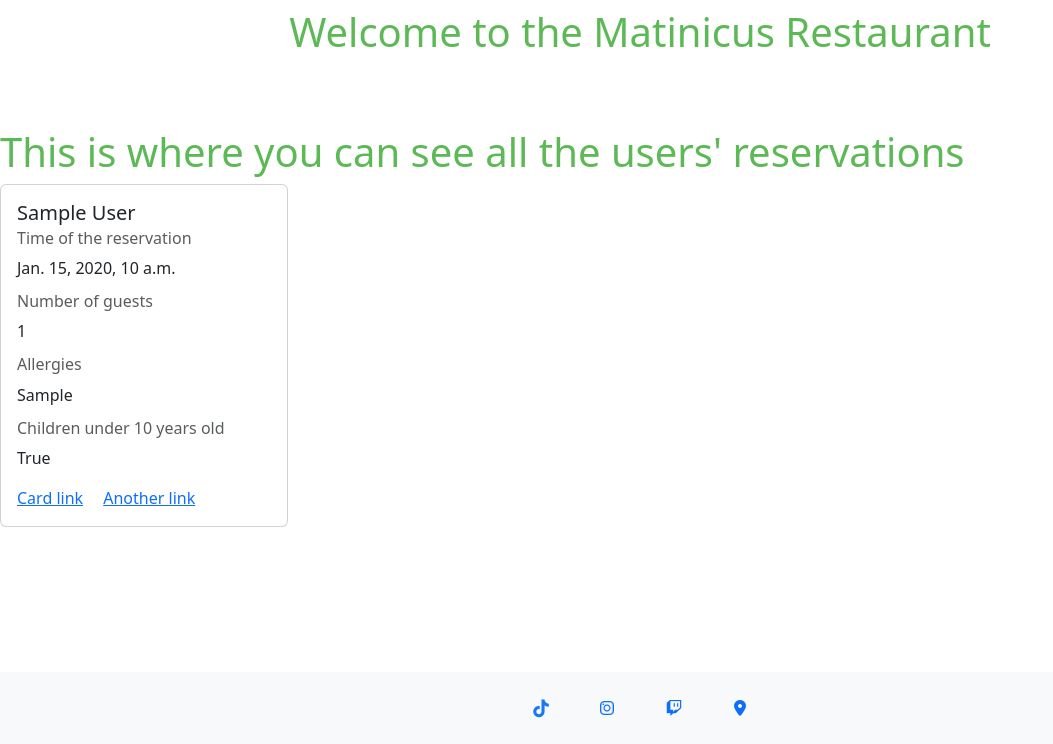
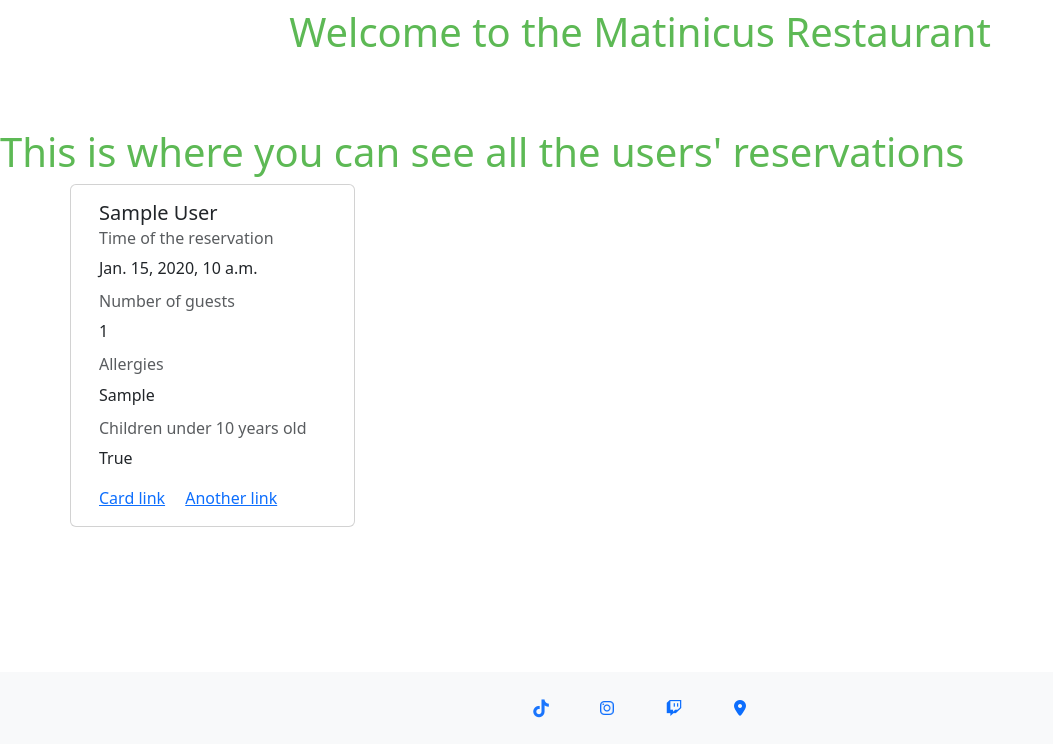
Before and after one commit to DevFabrizio/Fabrizio-Project-Four, a Django app: page /user_reservations.html/ in a window 1280 px wide. Shown: the part 56-800 px from the top of the page, without its empty margins (0-1053 px from the left). Run offline with Django 3.2, Linux system fonts and the light colour scheme; a user stored in the database is signed in; tables that the repository leaves empty hold one stand-in row (values such as "Sample post"); some libraries are stand-ins or nearby versions.

Commit message:
add responiseveness for the cards in the users' res page

```diff
--- a/static/css/style.css
+++ b/static/css/style.css
@@ -1,3 +1,5 @@
+
+
 /* header section */
 
 h1 {
@@ -5,6 +7,12 @@ h1 {
     margin-top: 4rem;
 }
 
+/* main section */
+
+main {
+    margin-bottom: 5rem;
+}
+
 /* footer section */
 
 .fixed-bottom {
--- a/templates/user_reservations.html
+++ b/templates/user_reservations.html
@@ -1,9 +1,10 @@
 {% extends 'base.html' %}
 {% block content %}
 <h1>This is where you can see all the users' reservations</h1>
+<div class="container">
+   <div class="row">
       {% for reservation in reservations %}
-
-<div class="card" style="width: 18rem;">
+      <div class="card col-lg-3 col-md-6 col-sm-12">
          <div class="card-body">
            <h5 class="card-title">{{ reservation }}</h5>
            <h6 class="card-subtitle mb-2 text-body-secondary">Time of the reservation</h6>
@@ -19,4 +20,6 @@
          </div>
        </div>
        {% endfor %}
+   </div>
+</div>
 {% endblock %}
```
Lines whose indentation alone changed are shown as unchanged.
